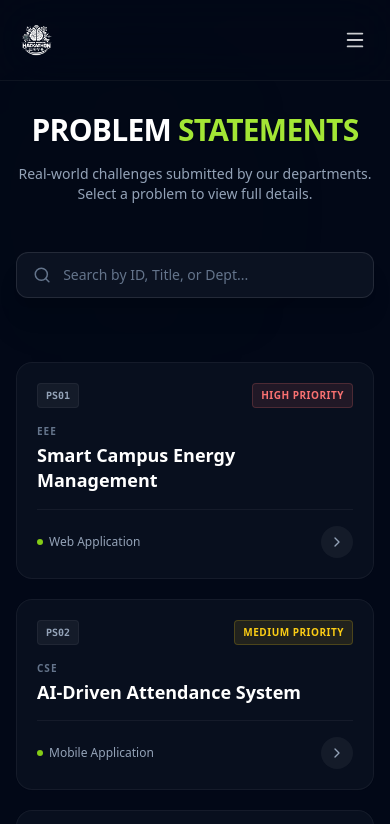
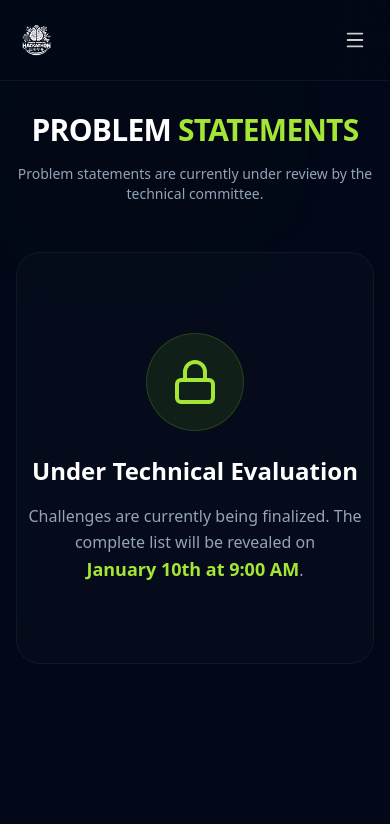
Before and after one commit to Dineshkumar-DK19/GCEE-Smart-college-hackathon, a React (Vite) app: page /problems in a window 390 px wide. Shown: the top 824 px of the page. Built offline with nearby package versions, Linux system fonts and the light colour scheme.

Commit message:
responsive UI

```diff
--- a/src/pages/ProblemStatements.jsx
+++ b/src/pages/ProblemStatements.jsx
@@ -1,13 +1,24 @@
-import React, { useState } from "react";
+import React, { useState, useEffect } from "react";
 import { motion, AnimatePresence } from "framer-motion";
-import { Search, ChevronRight, Filter, AlertCircle } from "lucide-react";
+import { Search, ChevronRight, Lock } from "lucide-react";
 import { useNavigate } from "react-router-dom";
-import LightRays from "../components/UI/LightRays";
 import { problemData } from "../data/problemData";
+
+// SET YOUR RELEASE DATE HERE: (Year, Month Index 0-11, Day, Hour, Minute)
+const RELEASE_DATE = new Date(2026, 0, 4, 22, 36, 0); // Example: Jan 10, 2026, 9:00 AM
 
 const ProblemStatements = () => {
   const [searchTerm, setSearchTerm] = useState("");
+  const [now, setNow] = useState(new Date());
   const navigate = useNavigate();
+
+  // Update time every minute to check for release
+  useEffect(() => {
+    const timer = setInterval(() => setNow(new Date()), 60000);
+    return () => clearInterval(timer);
+  }, []);
+
+  const isReleased = now >= RELEASE_DATE;
 
   const filteredProblems = problemData.filter(p =>
     p.title.toLowerCase().includes(searchTerm.toLowerCase()) ||
@@ -23,25 +34,26 @@ const ProblemStatements = () => {
 
   return (
     <div className="min-h-screen pt-28 pb-20 px-4 sm:px-6 relative overflow-hidden bg-[#020817]">
-
       {/* Background Ambience */}
       <div className="absolute inset-0 pointer-events-none">
-        {/* <LightRays raysColor="#84cc16" raysSpeed={0.2} opacity={0.15} /> */}
         <div className="absolute top-[10%] left-[20%] w-[30vw] h-[30vw] bg-lime-500/5 blur-[120px] rounded-full" />
       </div>
 
       <div className="max-w-7xl mx-auto relative z-10">
-
         {/* Header */}
         <div className="text-center mb-12">
-          <h1 className="text-3xl md:text-5xl font-black text-white tracking-tight mb-4 drop-shadow-sm">
-            PROBLEM <span className="text-lime-400">STATEMENTS</span>
+          <h1 className="text-3xl md:text-5xl font-black text-white tracking-tight mb-4 drop-shadow-sm uppercase">
+            Problem <span className="text-lime-400">Statements</span>
           </h1>
           <p className="text-slate-400 text-sm md:text-base max-w-2xl mx-auto">
-            Real-world challenges submitted by our departments. Select a problem to view full details.
+            {isReleased
+              ? "Real-world challenges submitted by our departments. Select a problem to view full details."
+              : "Problem statements are currently under review by the technical committee."}
           </p>
         </div>
 
+        {isReleased ? (
+          <>
             {/* Search Bar */}
             <div className="max-w-xl mx-auto mb-16 relative">
               <div className="relative flex items-center bg-[#0B1221] border border-white/10 rounded-xl px-4 py-3 shadow-xl focus-within:border-lime-500/50 transition-colors">
@@ -72,13 +84,11 @@ const ProblemStatements = () => {
                       group relative cursor-pointer
                       bg-[#0B1221]/80 backdrop-blur-md border border-white/5
                       hover:border-lime-500/30 hover:bg-[#0B1221]
-                  rounded-2xl p-5
-                  flex flex-col gap-4
+                      rounded-2xl p-5 flex flex-col gap-4
                       transition-all duration-300
                       hover:-translate-y-1 hover:shadow-[0_10px_40px_-10px_rgba(132,204,22,0.1)]
                     "
                   >
-                {/* Top Row: ID & Priority */}
                     <div className="flex justify-between items-center">
                       <span className="text-[10px] font-bold font-mono text-slate-400 bg-white/5 px-2 py-1 rounded border border-white/5">
                         {problem.id}
@@ -88,7 +98,6 @@ const ProblemStatements = () => {
                       </span>
                     </div>
 
-                {/* Main Content */}
                     <div>
                       <div className="text-[10px] uppercase tracking-widest text-slate-500 font-bold mb-1">
                         {problem.dept}
@@ -98,33 +107,34 @@ const ProblemStatements = () => {
                       </h3>
                     </div>
 
-                {/* Footer Row: Type & Action */}
                     <div className="mt-auto pt-4 border-t border-white/5 flex justify-between items-center">
                       <span className="text-xs text-slate-400 flex items-center gap-1.5">
                         <span className="w-1.5 h-1.5 rounded-full bg-lime-500"></span>
                         {problem.appType} Application
                       </span>
-
                       <div className="w-8 h-8 rounded-full bg-white/5 flex items-center justify-center text-slate-400 group-hover:bg-lime-500 group-hover:text-black transition-all">
                         <ChevronRight className="w-4 h-4" />
                       </div>
                     </div>
-
                   </motion.div>
                 ))}
               </AnimatePresence>
             </div>
-
-        {/* Empty State */}
-        {filteredProblems.length === 0 && (
-          <div className="text-center py-20">
-            <div className="inline-flex p-4 rounded-full bg-slate-900/50 mb-4">
-              <AlertCircle className="w-8 h-8 text-slate-500" />
+          </>
+        ) : (
+          /* Locked State UI */
+          <div className="text-center py-20 bg-[#0B1221]/40 border border-white/5 rounded-3xl backdrop-blur-xl max-w-4xl mx-auto">
+            <div className="inline-flex p-6 rounded-full bg-lime-500/10 mb-6 border border-lime-500/20">
+              <Lock className="w-12 h-12 text-lime-400" />
             </div>
-            <p className="text-slate-500 text-lg">No problems found.</p>
+            <h2 className="text-2xl md:text-3xl font-bold text-white mb-4">Under Technical Evaluation</h2>
+            <p className="text-slate-400 max-w-md mx-auto leading-relaxed">
+              Challenges are currently being finalized. The complete list will be revealed on
+              <br />
+              <span className="text-lime-400 font-bold text-lg">January 10th at 9:00 AM</span>.
+            </p>
           </div>
         )}
-
       </div>
     </div>
   );
```
Lines whose indentation alone changed are shown as unchanged.
